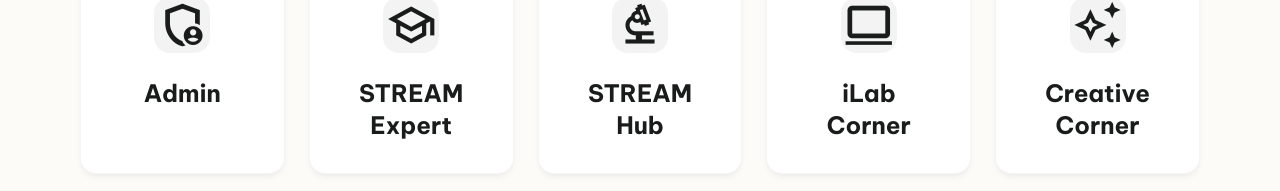
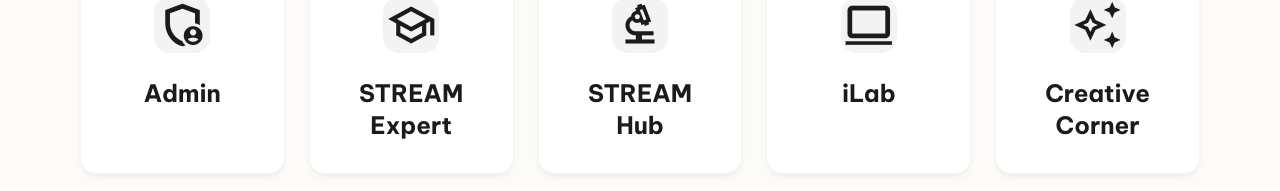
Before and after one commit to mac535/streamhub, a React (Vite) app in the folder client/: page / in a window 1280 px wide. Shown: the part 401-592 px from the top of the page. Built offline with nearby package versions, Linux system fonts and the light colour scheme; no server answers; the HTML template or start-up script is replaced by a standard one.

Commit message:
Rename iLab Corner to iLab

```diff
--- a/client/src/components/admin/UserManagementTab.jsx
+++ b/client/src/components/admin/UserManagementTab.jsx
@@ -7,7 +7,7 @@ const ENTITY_TYPES = [
   { id: 'admins', label: 'System Admin', icon: 'admin_panel_settings' },
   { id: 'experts', label: 'STREAM Expert', icon: 'school' },
   { id: 'labs', label: 'STREAM Hub', icon: 'science' },
-  { id: 'ilabs', label: 'iLab Corner', icon: 'computer' },
+  { id: 'ilabs', label: 'iLab', icon: 'computer' },
   { id: 'creative_corners', label: 'Creative Corner', icon: 'palette' }
 ];
 
--- a/client/src/pages/PortalPage.jsx
+++ b/client/src/pages/PortalPage.jsx
@@ -12,7 +12,7 @@ const PORTALS = [
   { role: 'ADMIN', label: 'Admin', icon: 'admin_panel_settings', defaultEmail: 'admin@stream.edu', defaultPassword: 'Admin@123' },
   { role: 'EXPERT', label: 'STREAM Expert', icon: 'school', defaultEmail: 'rio7roy@gmail.com', defaultPassword: '123rio' },
   { role: 'STREAM_LAB', label: 'STREAM Hub', icon: 'biotech', defaultEmail: '', defaultPassword: '', isHub: true },
-  { role: 'ILAB', label: 'iLab Corner', icon: 'computer', defaultEmail: 'ilab@stream.edu', defaultPassword: 'Demo@123' },
+  { role: 'ILAB', label: 'iLab', icon: 'computer', defaultEmail: 'ilab@stream.edu', defaultPassword: 'Demo@123' },
   { role: 'CREATIVE_CORNER', label: 'Creative Corner', icon: 'auto_awesome', defaultEmail: 'creative_corners@stream.edu', defaultPassword: 'Demo@123' },
 ];
 
```
Also changed, not shown: 2 other files (tests, documents, lock files or other folders).
